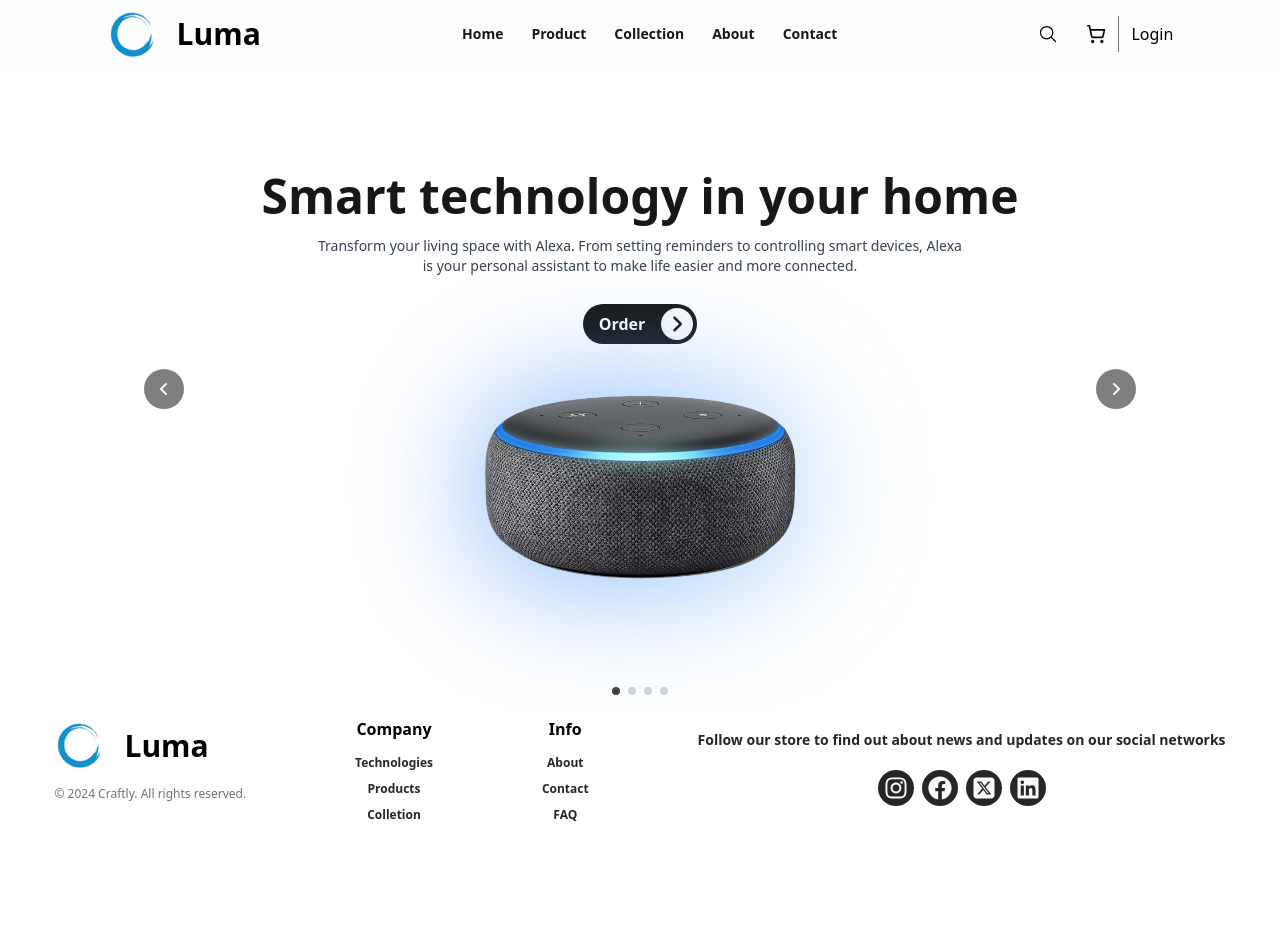
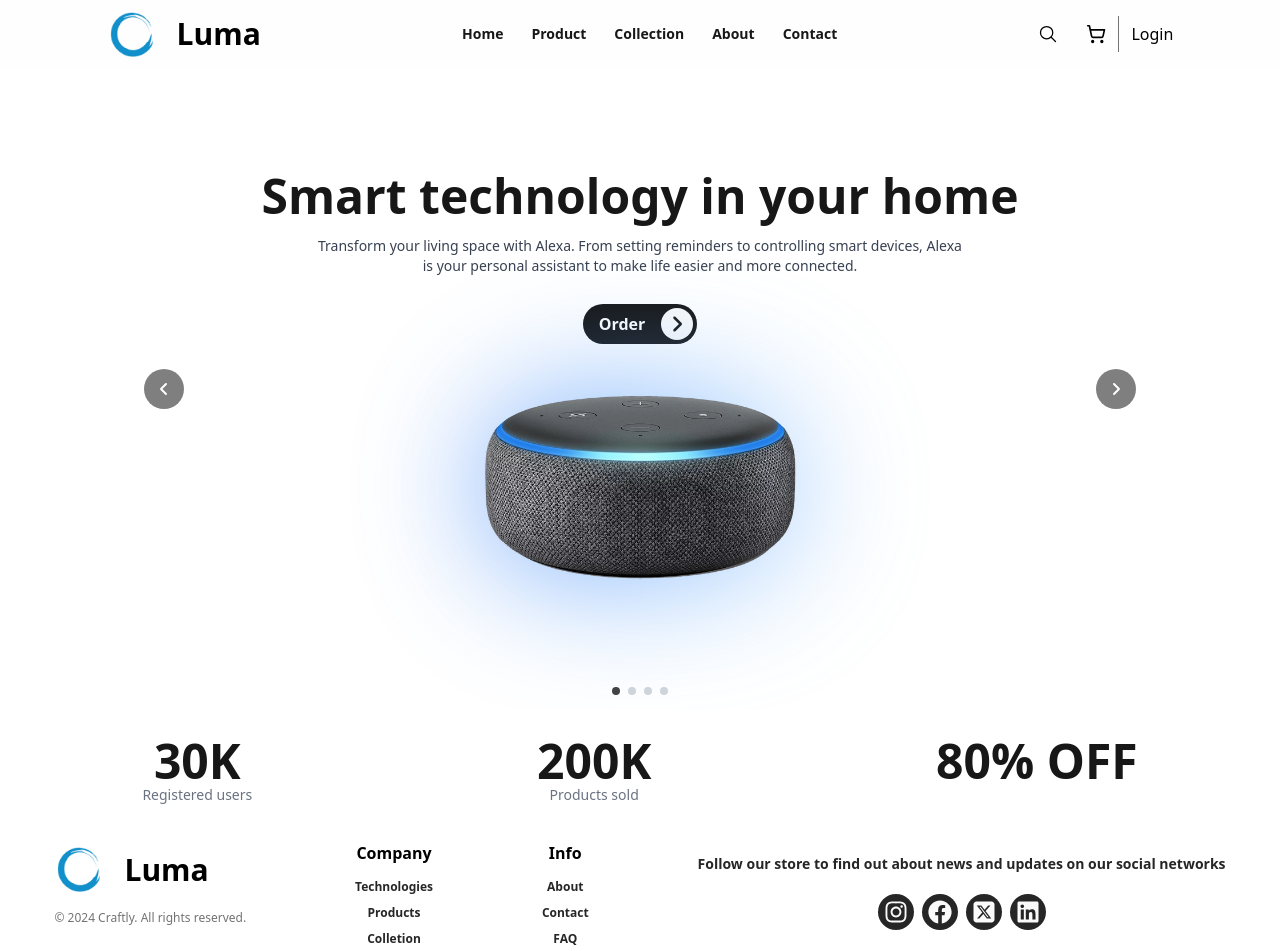
Before and after one commit to rafael-bit/luma-shop, a Next.js app: page / in a window 1280 px wide. Before the commit the page ends 827 px from the top, so only its background shows below. Built offline with nearby package versions, Linux system fonts and the light colour scheme.

Commit message:
feat: create count section

```diff
--- a/app/page.tsx
+++ b/app/page.tsx
@@ -30,6 +30,21 @@
   return (
     <>
       <Carousel />
+      <div className="w-full flex justify-center py-7">
+        <div className="w-full flex items-start justify-around">
+          <div className="text-center">
+            <h1 className="text-5xl font-bold text-neutral-900">{users.toLocaleString()}K</h1>
+            <p className="text-sm font-medium text-gray-500">Registered users</p>
+          </div>
+          <div className="text-center">
+            <h1 className="text-5xl font-bold text-neutral-900">{products.toLocaleString()}K</h1>
+            <p className="text-sm font-medium text-gray-500">Products sold</p>
+          </div>
+          <div className="text-center">
+            <h1 className="text-5xl font-bold text-neutral-900">80% OFF</h1>
+          </div>
+        </div>
+      </div>
     </>
   );
 }
```
